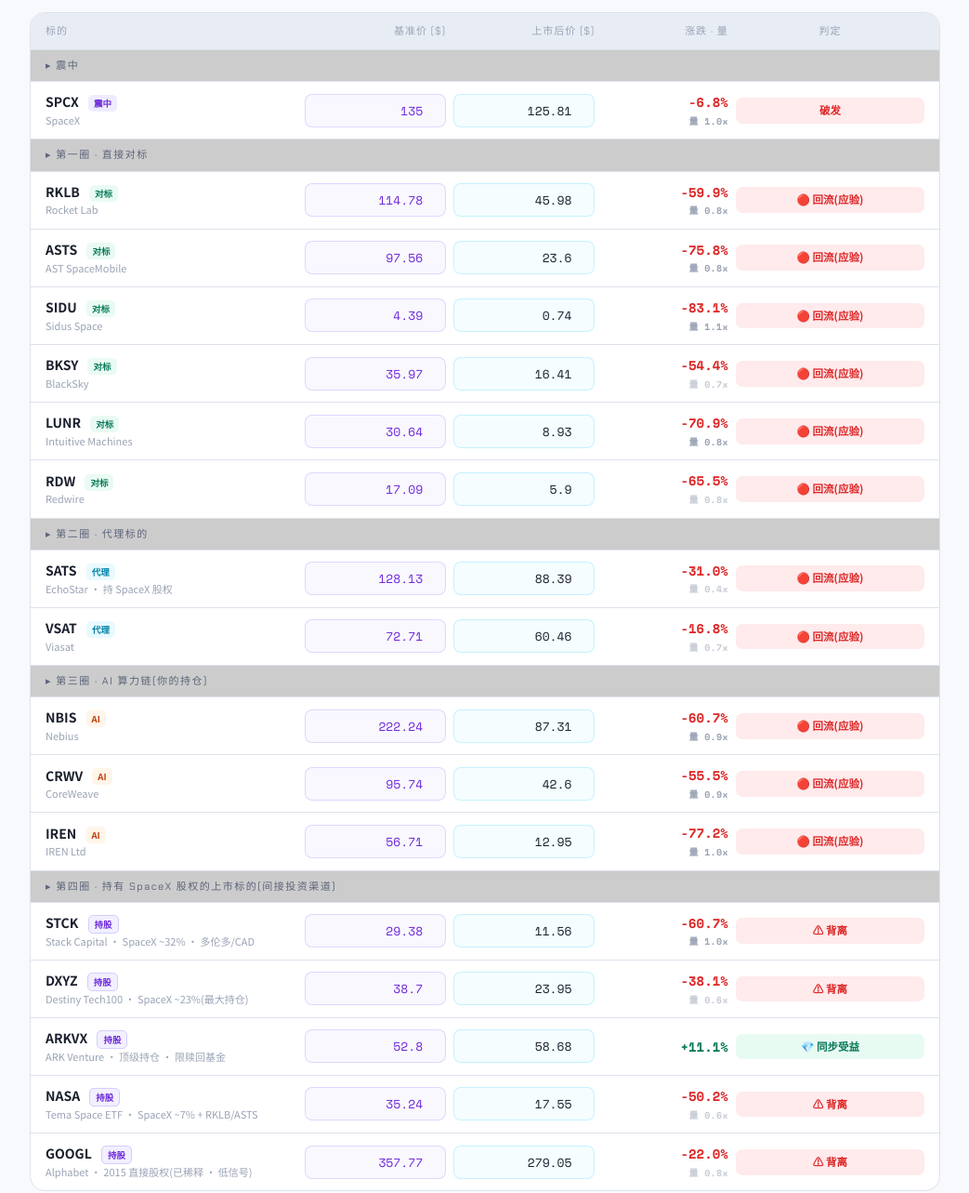
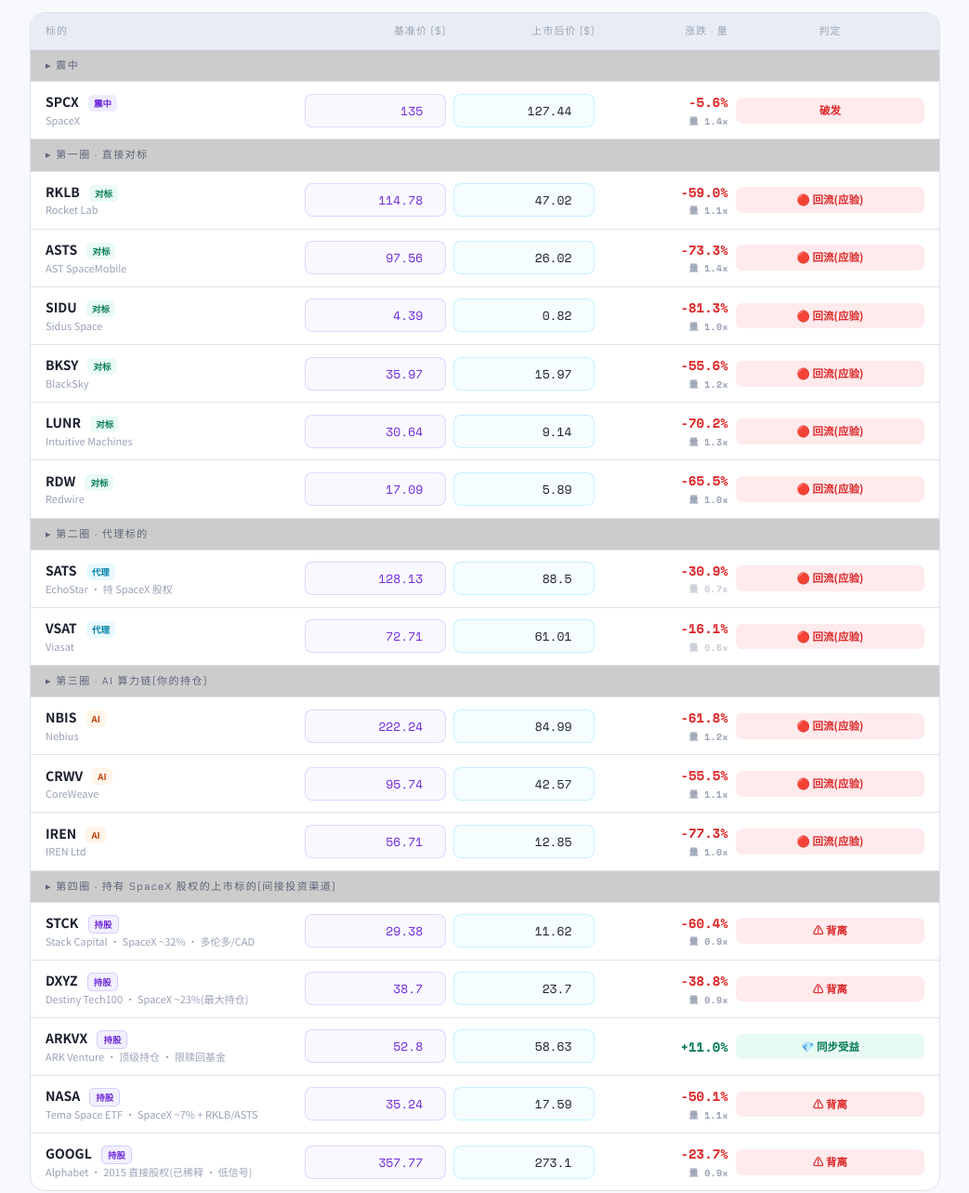
Before and after one commit to charleslee96finance/nvidia-tracker, a plain HTML site: page spcx.html in a window 1280 px wide. Shown: the part 684-1967 px from the top of the page at 93% size, without its empty margins (118-1161 px from the left). Drawn offline with nearby package versions, Linux system fonts and the light colour scheme.

Commit message:
auto: refresh spcx scorecard 2026-11-26 10:18Z

```diff
--- a/spcx.html
+++ b/spcx.html
@@ -94,7 +94,7 @@ input.px.locked{background:rgba(157,139,255,.06);border-color:rgba(157,139,255,.
     <div class="kicker">POST-IPO REVIEW · 全自动模式 · 云端版</div>
     <h1>SPCX 的追踪 · 复盘记分卡</h1>
     <div class="sub">验证假设:上市后,资金是否从"影子标的"回流到 SpaceX 本身?(sell-the-news)</div>
-    <div class="updated">现价上次自动更新: <b>2026-11-25 18:46 BJT | 17/17 | CUR (base locked)</b> · 数据源 Yahoo Finance · 每日 02:00 UTC(10:00 BJT)由 GitHub Actions 刷新</div>
+    <div class="updated">现价上次自动更新: <b>2026-11-26 18:18 BJT | 17/17 | CUR (base locked)</b> · 数据源 Yahoo Finance · 每日 02:00 UTC(10:00 BJT)由 GitHub Actions 刷新</div>
   </header>
 
   <div class="howto">
@@ -148,30 +148,30 @@ input.px.locked{background:rgba(157,139,255,.06);border-color:rgba(157,139,255,.
     <div class="trow" data-row data-role="epi">
       <div class="nm">SPCX <span class="tier-tag tt-epi">震中</span><small>SpaceX</small></div>
       <div><input class="px base locked" type="number" value="135" placeholder="135" readonly></div>
-      <div><input class="px cur auto" type="number" data-ticker="SPCX" placeholder="首日价" value="125.81" data-rvol="1.0"></div>
+      <div><input class="px cur auto" type="number" data-ticker="SPCX" placeholder="首日价" value="127.44" data-rvol="1.4"></div>
       <div class="pct">—</div>
       <div class="verdict v-empty">—</div>
     </div>
     <div class="section-div">▸ 第一圈 · 直接对标</div>
-    <div class="trow" data-row data-role="comp"><div class="nm">RKLB <span class="tier-tag tt-comp">对标</span><small>Rocket Lab</small></div><div><input class="px base locked" type="number" data-ticker="RKLB" placeholder="基准" readonly value="114.78"></div><div><input class="px cur auto" type="number" data-ticker="RKLB" placeholder="现价" value="45.98" data-rvol="0.83"></div><div class="pct">—</div><div class="verdict v-empty">—</div></div>
-    <div class="trow" data-row data-role="comp"><div class="nm">ASTS <span class="tier-tag tt-comp">对标</span><small>AST SpaceMobile</small></div><div><input class="px base locked" type="number" data-ticker="ASTS" placeholder="基准" readonly value="97.56"></div><div><input class="px cur auto" type="number" data-ticker="ASTS" placeholder="现价" value="23.6" data-rvol="0.83"></div><div class="pct">—</div><div class="verdict v-empty">—</div></div>
-    <div class="trow" data-row data-role="comp"><div class="nm">SIDU <span class="tier-tag tt-comp">对标</span><small>Sidus Space</small></div><div><input class="px base locked" type="number" data-ticker="SIDU" placeholder="基准" readonly value="4.39"></div><div><input class="px cur auto" type="number" data-ticker="SIDU" placeholder="现价" value="0.74" data-rvol="1.11"></div><div class="pct">—</div><div class="verdict v-empty">—</div></div>
-    <div class="trow" data-row data-role="comp"><div class="nm">BKSY <span class="tier-tag tt-comp">对标</span><small>BlackSky</small></div><div><input class="px base locked" type="number" data-ticker="BKSY" placeholder="基准" readonly value="35.97"></div><div><input class="px cur auto" type="number" data-ticker="BKSY" placeholder="现价" value="16.41" data-rvol="0.71"></div><div class="pct">—</div><div class="verdict v-empty">—</div></div>
-    <div class="trow" data-row data-role="comp"><div class="nm">LUNR <span class="tier-tag tt-comp">对标</span><small>Intuitive Machines</small></div><div><input class="px base locked" type="number" data-ticker="LUNR" placeholder="基准" readonly value="30.64"></div><div><input class="px cur auto" type="number" data-ticker="LUNR" placeholder="现价" value="8.93" data-rvol="0.81"></div><div class="pct">—</div><div class="verdict v-empty">—</div></div>
-    <div class="trow" data-row data-role="comp"><div class="nm">RDW <span class="tier-tag tt-comp">对标</span><small>Redwire</small></div><div><input class="px base locked" type="number" data-ticker="RDW" placeholder="基准" readonly value="17.09"></div><div><input class="px cur auto" type="number" data-ticker="RDW" placeholder="现价" value="5.9" data-rvol="0.77"></div><div class="pct">—</div><div class="verdict v-empty">—</div></div>
+    <div class="trow" data-row data-role="comp"><div class="nm">RKLB <span class="tier-tag tt-comp">对标</span><small>Rocket Lab</small></div><div><input class="px base locked" type="number" data-ticker="RKLB" placeholder="基准" readonly value="114.78"></div><div><input class="px cur auto" type="number" data-ticker="RKLB" placeholder="现价" value="47.02" data-rvol="1.05"></div><div class="pct">—</div><div class="verdict v-empty">—</div></div>
+    <div class="trow" data-row data-role="comp"><div class="nm">ASTS <span class="tier-tag tt-comp">对标</span><small>AST SpaceMobile</small></div><div><input class="px base locked" type="number" data-ticker="ASTS" placeholder="基准" readonly value="97.56"></div><div><input class="px cur auto" type="number" data-ticker="ASTS" placeholder="现价" value="26.02" data-rvol="1.39"></div><div class="pct">—</div><div class="verdict v-empty">—</div></div>
+    <div class="trow" data-row data-role="comp"><div class="nm">SIDU <span class="tier-tag tt-comp">对标</span><small>Sidus Space</small></div><div><input class="px base locked" type="number" data-ticker="SIDU" placeholder="基准" readonly value="4.39"></div><div><input class="px cur auto" type="number" data-ticker="SIDU" placeholder="现价" value="0.82" data-rvol="0.98"></div><div class="pct">—</div><div class="verdict v-empty">—</div></div>
+    <div class="trow" data-row data-role="comp"><div class="nm">BKSY <span class="tier-tag tt-comp">对标</span><small>BlackSky</small></div><div><input class="px base locked" type="number" data-ticker="BKSY" placeholder="基准" readonly value="35.97"></div><div><input class="px cur auto" type="number" data-ticker="BKSY" placeholder="现价" value="15.97" data-rvol="1.21"></div><div class="pct">—</div><div class="verdict v-empty">—</div></div>
+    <div class="trow" data-row data-role="comp"><div class="nm">LUNR <span class="tier-tag tt-comp">对标</span><small>Intuitive Machines</small></div><div><input class="px base locked" type="number" data-ticker="LUNR" placeholder="基准" readonly value="30.64"></div><div><input class="px cur auto" type="number" data-ticker="LUNR" placeholder="现价" value="9.14" data-rvol="1.27"></div><div class="pct">—</div><div class="verdict v-empty">—</div></div>
+    <div class="trow" data-row data-role="comp"><div class="nm">RDW <span class="tier-tag tt-comp">对标</span><small>Redwire</small></div><div><input class="px base locked" type="number" data-ticker="RDW" placeholder="基准" readonly value="17.09"></div><div><input class="px cur auto" type="number" data-ticker="RDW" placeholder="现价" value="5.89" data-rvol="0.97"></div><div class="pct">—</div><div class="verdict v-empty">—</div></div>
     <div class="section-div">▸ 第二圈 · 代理标的</div>
-    <div class="trow" data-row data-role="comp"><div class="nm">SATS <span class="tier-tag tt-proxy">代理</span><small>EchoStar · 持 SpaceX 股权</small></div><div><input class="px base locked" type="number" data-ticker="SATS" placeholder="基准" readonly value="128.13"></div><div><input class="px cur auto" type="number" data-ticker="SATS" placeholder="现价" value="88.39" data-rvol="0.38"></div><div class="pct">—</div><div class="verdict v-empty">—</div></div>
-    <div class="trow" data-row data-role="comp"><div class="nm">VSAT <span class="tier-tag tt-proxy">代理</span><small>Viasat</small></div><div><input class="px base locked" type="number" data-ticker="VSAT" placeholder="基准" readonly value="72.71"></div><div><input class="px cur auto" type="number" data-ticker="VSAT" placeholder="现价" value="60.46" data-rvol="0.68"></div><div class="pct">—</div><div class="verdict v-empty">—</div></div>
+    <div class="trow" data-row data-role="comp"><div class="nm">SATS <span class="tier-tag tt-proxy">代理</span><small>EchoStar · 持 SpaceX 股权</small></div><div><input class="px base locked" type="number" data-ticker="SATS" placeholder="基准" readonly value="128.13"></div><div><input class="px cur auto" type="number" data-ticker="SATS" placeholder="现价" value="88.5" data-rvol="0.65"></div><div class="pct">—</div><div class="verdict v-empty">—</div></div>
+    <div class="trow" data-row data-role="comp"><div class="nm">VSAT <span class="tier-tag tt-proxy">代理</span><small>Viasat</small></div><div><input class="px base locked" type="number" data-ticker="VSAT" placeholder="基准" readonly value="72.71"></div><div><input class="px cur auto" type="number" data-ticker="VSAT" placeholder="现价" value="61.01" data-rvol="0.56"></div><div class="pct">—</div><div class="verdict v-empty">—</div></div>
     <div class="section-div">▸ 第三圈 · AI 算力链(你的持仓)</div>
-    <div class="trow" data-row data-role="comp"><div class="nm">NBIS <span class="tier-tag tt-ai">AI</span><small>Nebius</small></div><div><input class="px base locked" type="number" data-ticker="NBIS" placeholder="基准" readonly value="222.24"></div><div><input class="px cur auto" type="number" data-ticker="NBIS" placeholder="现价" value="87.31" data-rvol="0.89"></div><div class="pct">—</div><div class="verdict v-empty">—</div></div>
-    <div class="trow" data-row data-role="comp"><div class="nm">CRWV <span class="tier-tag tt-ai">AI</span><small>CoreWeave</small></div><div><input class="px base locked" type="number" data-ticker="CRWV" placeholder="基准" readonly value="95.74"></div><div><input class="px cur auto" type="number" data-ticker="CRWV" placeholder="现价" value="42.6" data-rvol="0.87"></div><div class="pct">—</div><div class="verdict v-empty">—</div></div>
-    <div class="trow" data-row data-role="comp"><div class="nm">IREN <span class="tier-tag tt-ai">AI</span><small>IREN Ltd</small></div><div><input class="px base locked" type="number" data-ticker="IREN" placeholder="基准" readonly value="56.71"></div><div><input class="px cur auto" type="number" data-ticker="IREN" placeholder="现价" value="12.95" data-rvol="0.98"></div><div class="pct">—</div><div class="verdict v-empty">—</div></div>
+    <div class="trow" data-row data-role="comp"><div class="nm">NBIS <span class="tier-tag tt-ai">AI</span><small>Nebius</small></div><div><input class="px base locked" type="number" data-ticker="NBIS" placeholder="基准" readonly value="222.24"></div><div><input class="px cur auto" type="number" data-ticker="NBIS" placeholder="现价" value="84.99" data-rvol="1.24"></div><div class="pct">—</div><div class="verdict v-empty">—</div></div>
+    <div class="trow" data-row data-role="comp"><div class="nm">CRWV <span class="tier-tag tt-ai">AI</span><small>CoreWeave</small></div><div><input class="px base locked" type="number" data-ticker="CRWV" placeholder="基准" readonly value="95.74"></div><div><input class="px cur auto" type="number" data-ticker="CRWV" placeholder="现价" value="42.57" data-rvol="1.15"></div><div class="pct">—</div><div class="verdict v-empty">—</div></div>
+    <div class="trow" data-row data-role="comp"><div class="nm">IREN <span class="tier-tag tt-ai">AI</span><small>IREN Ltd</small></div><div><input class="px base locked" type="number" data-ticker="IREN" placeholder="基准" readonly value="56.71"></div><div><input class="px cur auto" type="number" data-ticker="IREN" placeholder="现价" value="12.85" data-rvol="1.01"></div><div class="pct">—</div><div class="verdict v-empty">—</div></div>
     <div class="section-div">▸ 第四圈 · 持有 SpaceX 股权的上市标的(间接投资渠道)</div>
-    <div class="trow" data-row data-role="holder"><div class="nm">STCK <span class="tier-tag tt-hold">持股</span><small>Stack Capital · SpaceX ~32% · 多伦多/CAD</small></div><div><input class="px base locked" type="number" data-ticker="STCK.TO" placeholder="基准" readonly value="29.38"></div><div><input class="px cur auto" type="number" data-ticker="STCK.TO" placeholder="现价" value="11.56" data-rvol="1.0"></div><div class="pct">—</div><div class="verdict v-empty">—</div></div>
-    <div class="trow" data-row data-role="holder"><div class="nm">DXYZ <span class="tier-tag tt-hold">持股</span><small>Destiny Tech100 · SpaceX ~23%(最大持仓)</small></div><div><input class="px base locked" type="number" data-ticker="DXYZ" placeholder="基准" readonly value="38.7"></div><div><input class="px cur auto" type="number" data-ticker="DXYZ" placeholder="现价" value="23.95" data-rvol="0.64"></div><div class="pct">—</div><div class="verdict v-empty">—</div></div>
-    <div class="trow" data-row data-role="holder"><div class="nm">ARKVX <span class="tier-tag tt-hold">持股</span><small>ARK Venture · 顶级持仓 · 限赎回基金</small></div><div><input class="px base locked" type="number" data-ticker="ARKVX" placeholder="基准" readonly value="52.8"></div><div><input class="px cur auto" type="number" data-ticker="ARKVX" placeholder="现价" value="58.68"></div><div class="pct">—</div><div class="verdict v-empty">—</div></div>
-    <div class="trow" data-row data-role="holder"><div class="nm">NASA <span class="tier-tag tt-hold">持股</span><small>Tema Space ETF · SpaceX ~7% + RKLB/ASTS</small></div><div><input class="px base locked" type="number" data-ticker="NASA" placeholder="基准" readonly value="35.24"></div><div><input class="px cur auto" type="number" data-ticker="NASA" placeholder="现价" value="17.55" data-rvol="0.56"></div><div class="pct">—</div><div class="verdict v-empty">—</div></div>
-    <div class="trow" data-row data-role="holder"><div class="nm">GOOGL <span class="tier-tag tt-hold">持股</span><small>Alphabet · 2015 直接股权(已稀释 · 低信号)</small></div><div><input class="px base locked" type="number" data-ticker="GOOGL" placeholder="基准" readonly value="357.77"></div><div><input class="px cur auto" type="number" data-ticker="GOOGL" placeholder="现价" value="279.05" data-rvol="0.76"></div><div class="pct">—</div><div class="verdict v-empty">—</div></div>
+    <div class="trow" data-row data-role="holder"><div class="nm">STCK <span class="tier-tag tt-hold">持股</span><small>Stack Capital · SpaceX ~32% · 多伦多/CAD</small></div><div><input class="px base locked" type="number" data-ticker="STCK.TO" placeholder="基准" readonly value="29.38"></div><div><input class="px cur auto" type="number" data-ticker="STCK.TO" placeholder="现价" value="11.62" data-rvol="0.88"></div><div class="pct">—</div><div class="verdict v-empty">—</div></div>
+    <div class="trow" data-row data-role="holder"><div class="nm">DXYZ <span class="tier-tag tt-hold">持股</span><small>Destiny Tech100 · SpaceX ~23%(最大持仓)</small></div><div><input class="px base locked" type="number" data-ticker="DXYZ" placeholder="基准" readonly value="38.7"></div><div><input class="px cur auto" type="number" data-ticker="DXYZ" placeholder="现价" value="23.7" data-rvol="0.94"></div><div class="pct">—</div><div class="verdict v-empty">—</div></div>
+    <div class="trow" data-row data-role="holder"><div class="nm">ARKVX <span class="tier-tag tt-hold">持股</span><small>ARK Venture · 顶级持仓 · 限赎回基金</small></div><div><input class="px base locked" type="number" data-ticker="ARKVX" placeholder="基准" readonly value="52.8"></div><div><input class="px cur auto" type="number" data-ticker="ARKVX" placeholder="现价" value="58.63"></div><div class="pct">—</div><div class="verdict v-empty">—</div></div>
+    <div class="trow" data-row data-role="holder"><div class="nm">NASA <span class="tier-tag tt-hold">持股</span><small>Tema Space ETF · SpaceX ~7% + RKLB/ASTS</small></div><div><input class="px base locked" type="number" data-ticker="NASA" placeholder="基准" readonly value="35.24"></div><div><input class="px cur auto" type="number" data-ticker="NASA" placeholder="现价" value="17.59" data-rvol="1.13"></div><div class="pct">—</div><div class="verdict v-empty">—</div></div>
+    <div class="trow" data-row data-role="holder"><div class="nm">GOOGL <span class="tier-tag tt-hold">持股</span><small>Alphabet · 2015 直接股权(已稀释 · 低信号)</small></div><div><input class="px base locked" type="number" data-ticker="GOOGL" placeholder="基准" readonly value="357.77"></div><div><input class="px cur auto" type="number" data-ticker="GOOGL" placeholder="现价" value="273.1" data-rvol="0.92"></div><div class="pct">—</div><div class="verdict v-empty">—</div></div>
   </div>
 
   <div class="signals">
```
